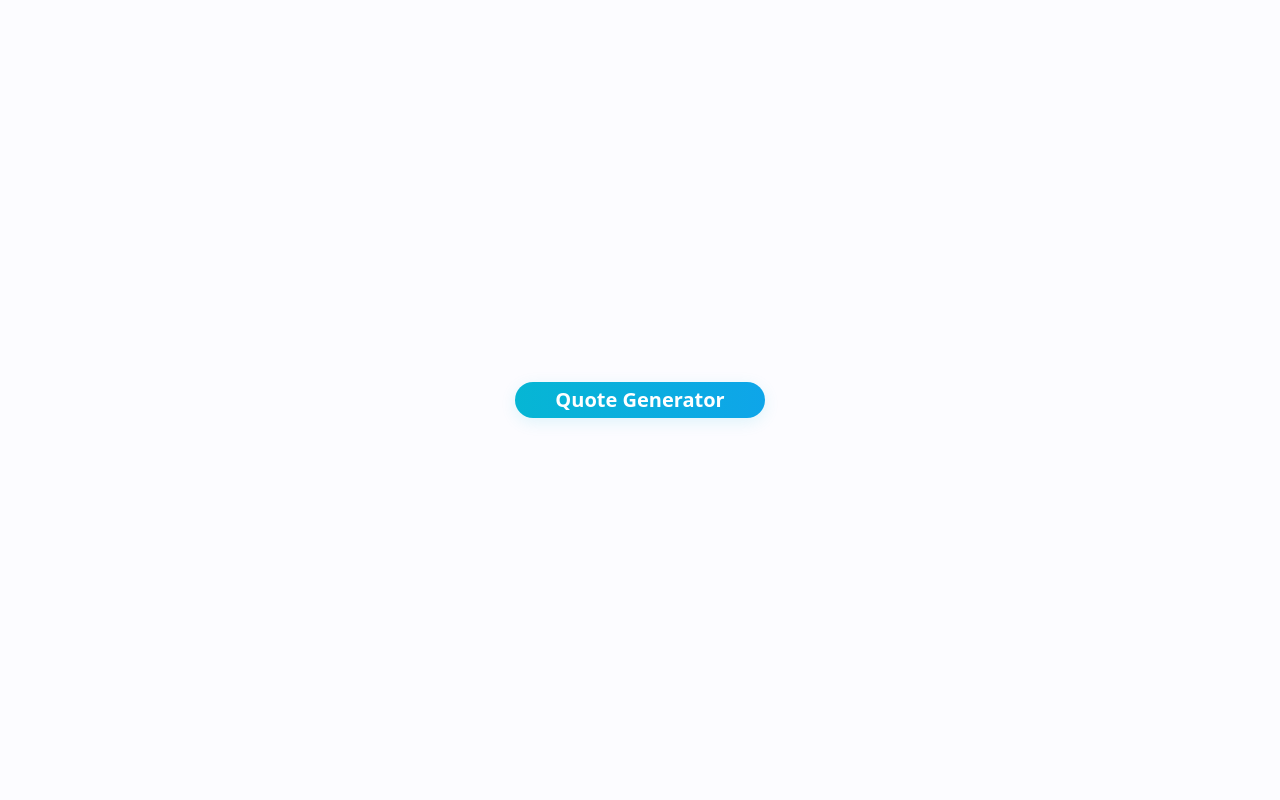
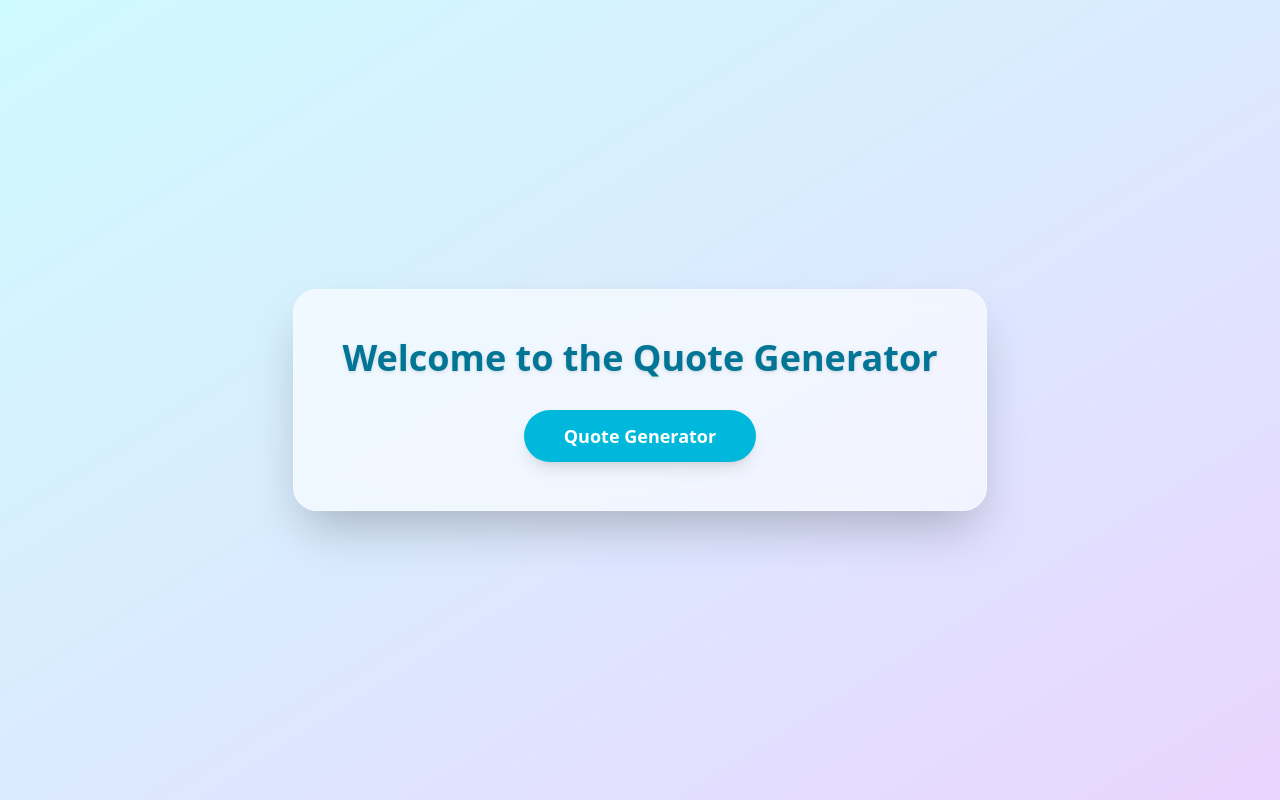
Before and after one commit to usmannazeer72/Nexium_UsmanNazeer_Assign1, a Next.js app in the folder Internship/Code/assests/assignment1/: page / in a window 1280 px wide. Built offline with nearby package versions, Linux system fonts and the light colour scheme.

Commit message:
Feat:UI Background Enhanced

```diff
--- a/Internship/Code/assests/assignment1/package.json
+++ b/Internship/Code/assests/assignment1/package.json
@@ -23,6 +23,7 @@
   "devDependencies": {
     "@eslint/eslintrc": "^3",
     "@tailwindcss/postcss": "^4",
+    "daisyui": "^5.0.43",
     "eslint": "^9",
     "eslint-config-next": "15.3.4",
     "tailwindcss": "^4",
--- a/Internship/Code/assests/assignment1/src/app/page.js
+++ b/Internship/Code/assests/assignment1/src/app/page.js
@@ -1,41 +1,19 @@
 "use client";
-import { Button } from "@/components/ui/button";
 import Link from "next/link";
 
 export default function Home() {
   return (
-    <div
-      style={{
-        minHeight: "100vh",
-        display: "flex",
-        flexDirection: "column",
-        justifyContent: "center",
-        alignItems: "center",
-        background: "#fcfcff",
-        padding: "2rem",
-      }}
-    >
-      <Link
-        href="/quote"
-        style={{ width: "100%", display: "flex", justifyContent: "center" }}
-      >
-        <Button
-          style={{
-            background: "linear-gradient(90deg, #06b6d4 0%, #0ea5e9 100%)",
-            color: "#fff",
-            fontWeight: 700,
-            fontSize: "1.25rem",
-            border: "none",
-            borderRadius: "2rem",
-            padding: "0.75rem 2.5rem",
-            boxShadow: "0 4px 16px 0 rgba(6,182,212,0.12)",
-            cursor: "pointer",
-            transition: "background 0.2s, box-shadow 0.2s",
-          }}
-        >
-          Quote Generator
-        </Button>
-      </Link>
+    <div className="relative min-h-screen flex items-center justify-center bg-gradient-to-br from-cyan-100 via-blue-100 to-purple-200 overflow-hidden">
+      <div className="backdrop-blur-md bg-white/60 border border-white/30 rounded-3xl shadow-2xl p-12 flex flex-col items-center z-10">
+        <h1 className="text-4xl font-extrabold text-cyan-700 mb-8 drop-shadow">
+          Welcome to the Quote Generator
+        </h1>
+        <Link href="/quote">
+          <button className="btn btn-primary bg-cyan-500 hover:bg-cyan-600 text-white text-lg font-bold rounded-full px-10 py-3 shadow-lg transition">
+            Quote Generator
+          </button>
+        </Link>
+      </div>
     </div>
   );
 }
--- a/Internship/Code/assests/assignment1/src/app/quote/page.js
+++ b/Internship/Code/assests/assignment1/src/app/quote/page.js
@@ -2,6 +2,7 @@
 import { Button } from "@/components/ui/button";
 import { Card, CardContent } from "@/components/ui/card";
 import { Input } from "@/components/ui/input";
+import Link from "next/link";
 import { useEffect, useState } from "react";
 
 function getRandomQuotes(arr, n) {
@@ -62,17 +63,13 @@ export default function QuoteGenerator() {
   };
 
   return (
-    <div
-      style={{
-        minHeight: "100vh",
-        display: "flex",
-        flexDirection: "column",
-        justifyContent: "center",
-        alignItems: "center",
-        background: "#fcfcff",
-        padding: "2rem",
-      }}
-    >
+    <div className="relative min-h-screen flex items-center justify-center bg-gradient-to-br from-cyan-100 via-blue-100 to-purple-200 overflow-hidden">
+      <div className="backdrop-blur-md bg-white/60 border border-white/30 rounded-3xl shadow-2xl p-12 flex flex-col items-center z-10 w-full max-w-2xl">
+        <div className="w-full flex justify-start mb-4">
+          <Link href="/">
+            <Button variant="secondary">Back to Home</Button>
+          </Link>
+        </div>
         <h1
           style={{
             fontSize: "2.2rem",
@@ -189,5 +186,6 @@ export default function QuoteGenerator() {
           </div>
         )}
       </div>
+    </div>
   );
 }
--- /dev/null
+++ b/Internship/Code/assests/assignment1/tailwind.config.js
@@ -0,0 +1,80 @@
+/** @type {import('tailwindcss').Config} */
+module.exports = {
+  content: [
+    "./src/pages/**/*.{js,ts,jsx,tsx,mdx}",
+    "./src/components/**/*.{js,ts,jsx,tsx,mdx}",
+    "./src/app/**/*.{js,ts,jsx,tsx,mdx}",
+  ],
+  theme: {
+    extend: {
+      colors: {
+        background: "hsl(var(--background))",
+        foreground: "hsl(var(--foreground))",
+        card: {
+          DEFAULT: "hsl(var(--card))",
+          foreground: "hsl(var(--card-foreground))",
+        },
+        popover: {
+          DEFAULT: "hsl(var(--popover))",
+          foreground: "hsl(var(--popover-foreground))",
+        },
+        primary: {
+          DEFAULT: "hsl(var(--primary))",
+          foreground: "hsl(var(--primary-foreground))",
+        },
+        secondary: {
+          DEFAULT: "hsl(var(--secondary))",
+          foreground: "hsl(var(--secondary-foreground))",
+        },
+        muted: {
+          DEFAULT: "hsl(var(--muted))",
+          foreground: "hsl(var(--muted-foreground))",
+        },
+        accent: {
+          DEFAULT: "hsl(var(--accent))",
+          foreground: "hsl(var(--accent-foreground))",
+        },
+        destructive: {
+          DEFAULT: "hsl(var(--destructive))",
+          foreground: "hsl(var(--destructive-foreground))",
+        },
+        border: "hsl(var(--border))",
+        input: "hsl(var(--input))",
+        ring: "hsl(var(--ring))",
+        chart: {
+          1: "hsl(var(--chart-1))",
+          2: "hsl(var(--chart-2))",
+          3: "hsl(var(--chart-3))",
+          4: "hsl(var(--chart-4))",
+          5: "hsl(var(--chart-5))",
+        },
+      },
+      borderRadius: {
+        lg: "var(--radius)",
+        md: "calc(var(--radius) - 2px)",
+        sm: "calc(var(--radius) - 4px)",
+      },
+      fontFamily: {
+        sans: ["var(--font-sans)", "system-ui", "sans-serif"],
+      },
+      keyframes: {
+        "accordion-down": {
+          from: { height: "0" },
+          to: { height: "var(--radix-accordion-content-height)" },
+        },
+        "accordion-up": {
+          from: { height: "var(--radix-accordion-content-height)" },
+          to: { height: "0" },
+        },
+      },
+      animation: {
+        "accordion-down": "accordion-down 0.2s ease-out",
+        "accordion-up": "accordion-up 0.2s ease-out",
+      },
+    },
+  },
+  plugins: [require("daisyui"), require("tw-animate-css")],
+  daisyui: {
+    themes: ["light", "dark"],
+  },
+};
```
Also changed, not shown: 1 other file (tests, documents, lock files or other folders). Lines whose indentation alone changed are shown as unchanged.
